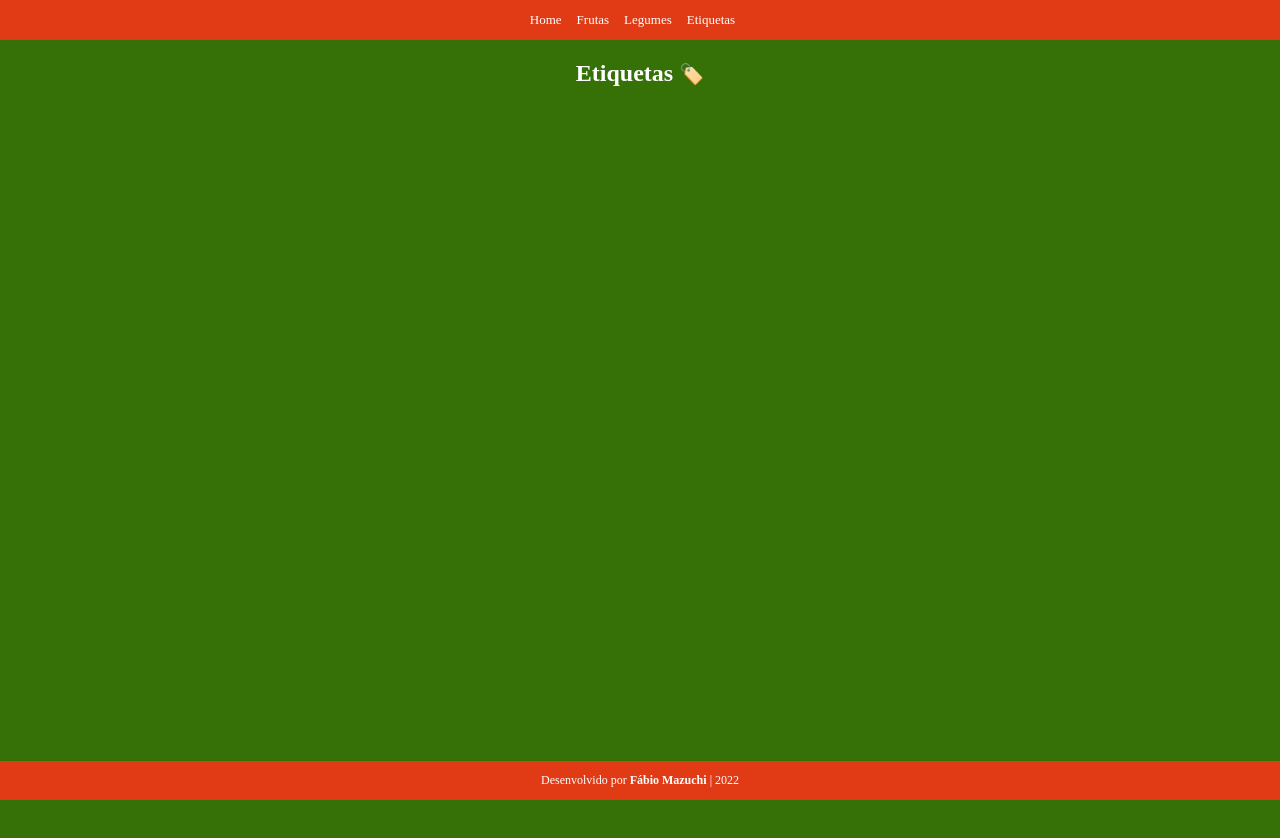
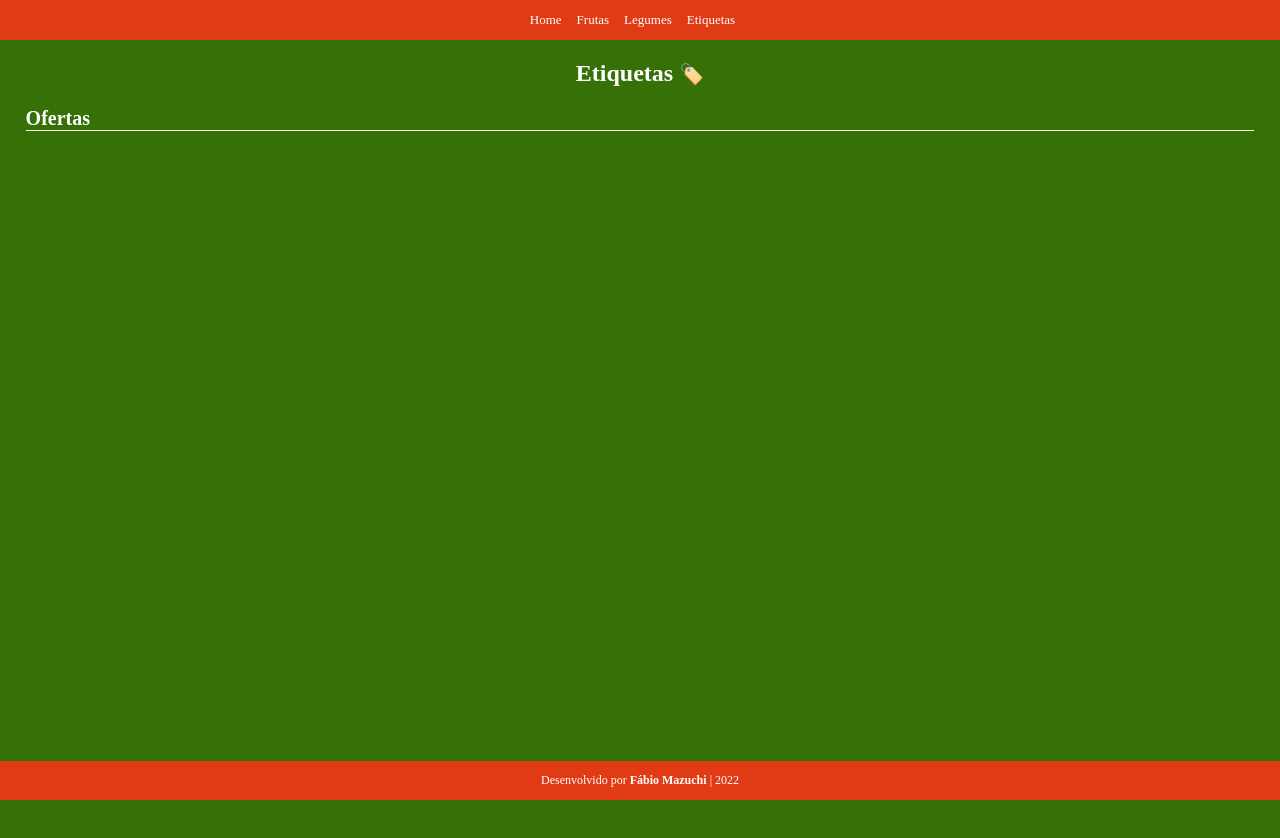
Before and after one commit to FabioMazuchi/hortfruti, a React (Create React App) app: page /etiquetas in a window 1280 px wide. Shown: the top 838 px of the page. Built offline with nearby package versions, Linux system fonts and the light colour scheme; a web font is replaced by a local one.

Commit message:
feat: etiquetas ofertas

```diff
--- a/src/index.css
+++ b/src/index.css
@@ -189,6 +189,42 @@ form p {
   border-radius: 9px;
 }
 
+.etiquetas {
+  display: flex;
+  flex-direction: column;
+}
+
+.etiquetas h2 {
+  margin-bottom: 10px;
+  color: white;
+  font-size: 20px;
+  border-bottom: 1px solid;
+}
+
+.etiquetas div {
+  display: flex;
+  align-items: center;
+  justify-content: space-between;
+  background-color: white;
+  border-radius: 4px;
+  padding: 4px;
+  margin-bottom: 5px;
+  color: #e13b16;
+}
+
+.etiquetas div p {
+  font-size: 12px;
+}
+
+.etiquetas div button {
+  border: none;
+  padding: 2px 5px;
+  background-color: #367108;
+  color: white;
+  font-size: 10px;
+  border-radius: 9px;
+}
+
 footer {
   text-align: center;
   width: 100%;
--- a/src/pages/etiquetas.jsx
+++ b/src/pages/etiquetas.jsx
@@ -1,12 +1,33 @@
+import { useContext, useEffect, useState } from "react";
 import Footer from "../components/footer";
 import Header from "../components/header";
+import Context from '../context/context';
 
 export default function Etiquetas() {
+	const { listaEtiquetas } = useContext(Context)
+	const [ofertas, setOfertas] = useState([]);
+
+	useEffect(() => {
+		const findOfertas = () => {
+			setOfertas(listaEtiquetas.filter(({oferta}) => oferta));
+		}
+		findOfertas();
+	}, [])
+
 	return (
 		<>
 			<Header/>
 			<main className="content">
 					<h1>Etiquetas <span>🏷️</span></h1>
+					<section className="etiquetas">
+						<h2>Ofertas</h2>
+						{ofertas.map(({quantidade, nome, plu}) => (
+							<div>
+								<p>{quantidade } - {nome} <strong>{ plu}</strong></p>
+								<button>Impresso</button>
+							</div>
+						))}
+					</section>
 			</main>
 			<Footer/>
 		</>
```
